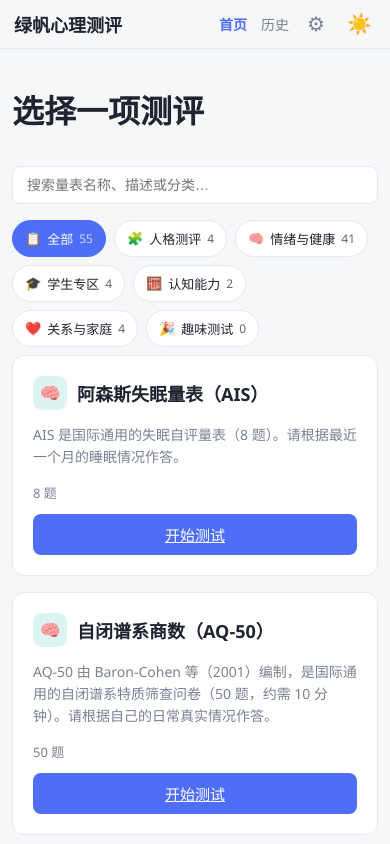
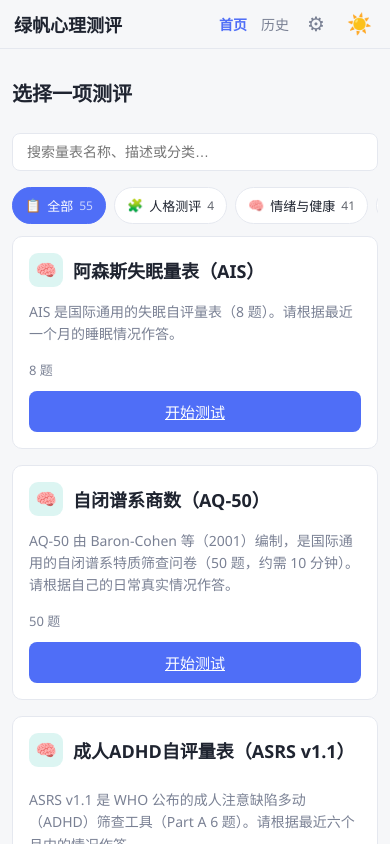
Before and after one commit to Kiemss/Survey-Platform, a Vue app: page / in a window 390 px wide. Shown: the top 844 px of the page. Built offline with nearby package versions, Linux system fonts and the light colour scheme; a small style sheet from the web is missing; the HTML template or start-up script is replaced by a standard one.

Commit message:
feat: 结果页三层统一展示 + 移动端触控优化

```diff
--- a/src/style.css
+++ b/src/style.css
@@ -92,3 +92,26 @@ button {
   color: var(--muted);
   cursor: not-allowed;
 }
+
+/* 触屏：去除点击高亮闪烁，按钮维持最小 44px 触控高度 */
+@media (hover: none) and (pointer: coarse) {
+  .btn,
+  .option {
+    -webkit-tap-highlight-color: transparent;
+    min-height: 44px;
+  }
+}
+
+/* 窄屏全局基础调整 */
+@media (max-width: 480px) {
+  h1 {
+    font-size: 20px;
+  }
+  .card {
+    padding: 16px;
+    border-radius: 10px;
+  }
+  html {
+    -webkit-text-size-adjust: 100%;
+  }
+}
--- a/src/views/Home.vue
+++ b/src/views/Home.vue
@@ -340,7 +340,18 @@ const testedIds = new Set(analytics.getHistory().map((r) => r.surveyId))
   color: var(--text);
 }
 @media (max-width: 480px) {
+  /* 分类 Tab 单行横滑，避免多行换行占屏 */
+  .cat-tabs {
+    flex-wrap: nowrap;
+    overflow-x: auto;
+    padding-bottom: 4px;
+    scrollbar-width: none;
+  }
+  .cat-tabs::-webkit-scrollbar {
+    display: none;
+  }
   .cat-tab {
+    flex: none;
     padding: 8px 12px;
     font-size: 13px;
   }
--- a/src/views/Quiz.vue
+++ b/src/views/Quiz.vue
@@ -375,8 +375,22 @@ async function submit() {
   .option {
     padding: 14px 16px;
   }
+  /* 李克特选项在窄屏改双列网格，标签不再挤压换行 */
+  .options.scale {
+    display: grid;
+    grid-template-columns: repeat(2, 1fr);
+  }
   .options.scale .option {
-    min-width: 64px;
+    min-width: 0;
+    padding: 12px 8px;
+  }
+  /* 答题卡格子加大触控区 */
+  .sheet-cell {
+    padding: 9px 0;
+    font-size: 14px;
+  }
+  .sheet-grid {
+    max-height: 240px;
   }
   .nav {
     flex-wrap: wrap;
--- a/src/views/ResultView.vue
+++ b/src/views/ResultView.vue
@@ -78,6 +78,7 @@ const totalScore = computed(() => result.value?.scores[pkg.scoring.key ?? 'total
   <div v-if="detail">
     <h1>你的测评结果</h1>
 
+    <!-- ① 主结果卡：代号 + 标题 + 表盘（thresholds） -->
     <div class="card result-card">
       <p class="result-id font-display">{{ detail.resultId }}</p>
       <h2>{{ detail.info.title }}</h2>
@@ -89,14 +90,10 @@ const totalScore = computed(() => result.value?.scores[pkg.scoring.key ?? 'total
         :bands="gaugeBands"
         :results="pkg.results"
       />
-      <p class="desc">{{ detail.info.description }}</p>
-      <ul v-if="detail.info.suggestions" class="suggestions">
-        <li v-for="(s, i) in detail.info.suggestions" :key="i">{{ s }}</li>
-      </ul>
     </div>
 
-    <!-- letter-pairs 量表：维度倾向条形图 -->
-    <div v-if="pairs.length" class="card">
+    <!-- ② 数据可视化卡：letter-pairs 双向条 / dimensions·quadrant 剖面条 / thresholds 总分 -->
+    <div v-if="pairs.length" class="card viz-card">
       <h3>维度倾向</h3>
       <div v-for="p in pairs" :key="p.a + p.b" class="dim">
         <div class="dim-labels">
@@ -110,7 +107,7 @@ const totalScore = computed(() => result.value?.scores[pkg.scoring.key ?? 'total
     </div>
 
     <!-- dimensions 量表：多维度剖面图 -->
-    <div v-else-if="dimBars.length" class="card">
+    <div v-else-if="dimBars.length" class="card viz-card">
       <h3>维度剖面</h3>
       <div v-for="d in dimBars" :key="d.id" class="dim">
         <div class="dim-labels">
@@ -123,11 +120,20 @@ const totalScore = computed(() => result.value?.scores[pkg.scoring.key ?? 'total
     </div>
 
     <!-- thresholds 量表：原始分 -->
-    <div v-else-if="pkg.scoring.strategy === 'thresholds'" class="card">
+    <div v-else-if="pkg.scoring.strategy === 'thresholds'" class="card viz-card">
       <h3>得分详情</h3>
       <p class="score">
         总分：<strong>{{ detail.scores.total ?? 0 }}</strong>
       </p>
+    </div>
+
+    <!-- ③ 解读卡：描述 + 建议 -->
+    <div v-if="detail.info.description || detail.info.suggestions" class="card read-card">
+      <h3>结果解读</h3>
+      <p v-if="detail.info.description" class="desc">{{ detail.info.description }}</p>
+      <ul v-if="detail.info.suggestions" class="suggestions">
+        <li v-for="(s, i) in detail.info.suggestions" :key="i">{{ s }}</li>
+      </ul>
     </div>
 
     <p v-if="pkg.manifest.disclaimer" class="disclaimer">{{ pkg.manifest.disclaimer }}</p>
@@ -148,6 +154,16 @@ const totalScore = computed(() => result.value?.scores[pkg.scoring.key ?? 'total
 .result-card {
   text-align: center;
   padding: 32px 20px;
+}
+.viz-card,
+.read-card {
+  margin-top: 14px;
+}
+.viz-card h3,
+.read-card h3 {
+  margin: 0 0 14px;
+  font-size: 15px;
+  color: var(--muted);
 }
 .result-id {
   font-size: 40px;
@@ -219,6 +235,9 @@ const totalScore = computed(() => result.value?.scores[pkg.scoring.key ?? 'total
   .result-id {
     font-size: 32px;
   }
+  .dim-labels {
+    font-size: 13px;
+  }
   .actions .btn,
   .actions .btn.ghost {
     flex: 1;
```
